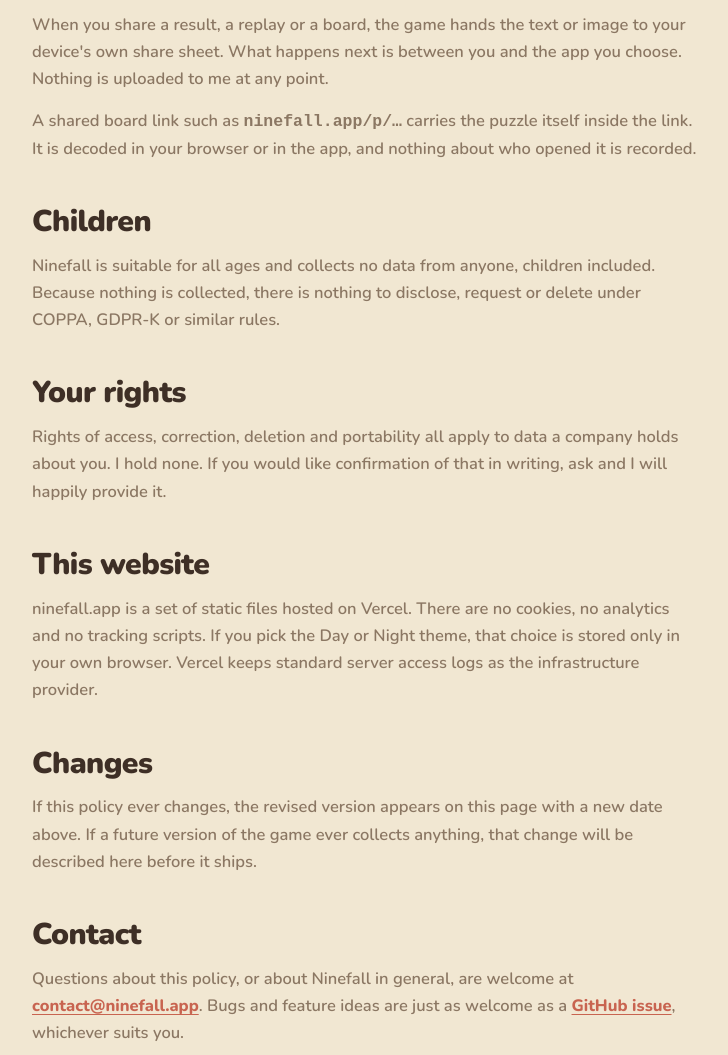
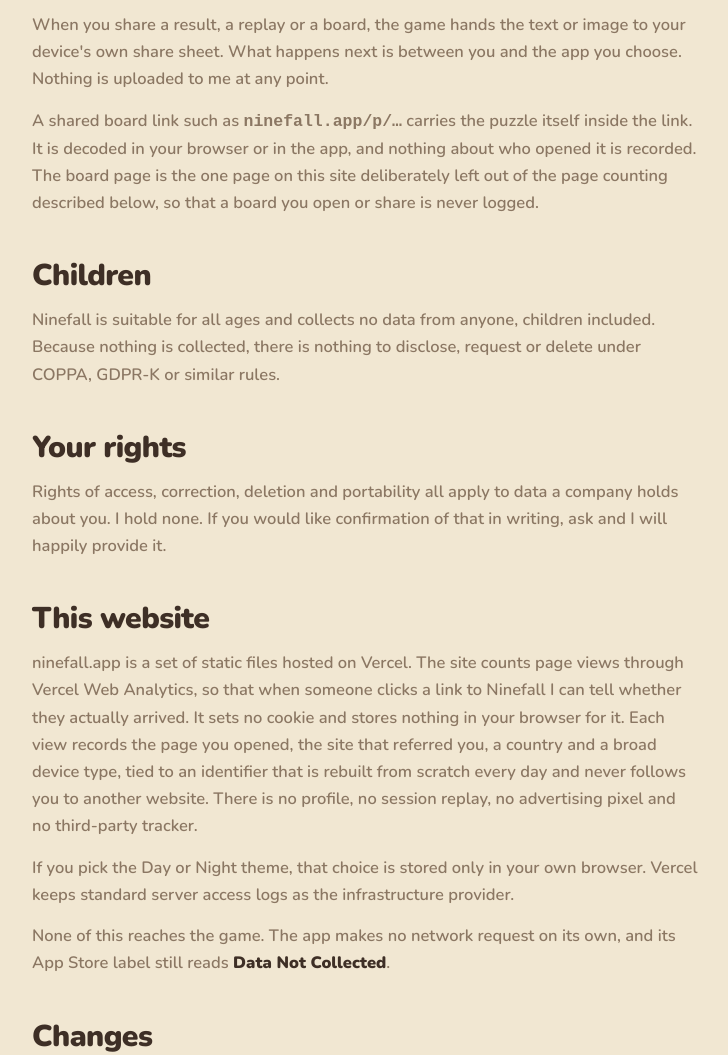
Before and after one commit to Fox1304/ninefall-site, a plain HTML site: page privacy.html in a window 1280 px wide. Shown: the part 1437-2492 px from the top of the page, without its empty margins (275-1003 px from the left). Drawn offline with nearby package versions, Linux system fonts and the light colour scheme.

Commit message:
Count page views so the TikTok funnel has a middle
App Store Connect campaign tokens already say how many installs each creative
produced, but nothing said how many people reached /tiktok in the first place.
That left the two failure modes indistinguishable: an ad nobody taps and a
landing page everybody bounces off look identical from the store side.

Vercel Web Analytics fills that in. The script is served first-party from
/_vercel/insights, so the TikTok in-app browser and ad blockers leave it alone,
unlike a third-party tag.

play.html is deliberately excluded. It is the destination of the /p/<code>
rewrite, the board code rides in the URL, and counting it would both log every
shared board and bury the dashboard under thousands of single-view paths.

The privacy page said there were no analytics, so it is rewritten to say what
actually happens now: cookieless, no persistent identifier, no profile, and the
board page exempt. The claims about the game are untouched and still true; the
App Store and Play declarations describe the app, not the website, and do not
change.

Co-Authored-By: Claude Opus 5 <noreply@anthropic.com>

```diff
--- a/privacy.html
+++ b/privacy.html
@@ -4,7 +4,7 @@
 <meta charset="utf-8">
 <meta name="viewport" content="width=device-width,initial-scale=1">
 <title>Privacy — Ninefall</title>
-<meta name="description" content="Ninefall collects no data at all. No analytics, no crash reports, no account, no advertising identifier, no tracking of any kind.">
+<meta name="description" content="The Ninefall game collects no data at all: no account, no crash reports, no advertising identifier, no tracking. The website counts anonymous page views.">
 <link rel="canonical" href="https://ninefall.app/privacy">
 <meta name="theme-color" content="#F1E7D2" media="(prefers-color-scheme: light)">
 <meta name="theme-color" content="#211A13" media="(prefers-color-scheme: dark)">
@@ -17,6 +17,9 @@
 <link rel="stylesheet" href="https://fonts.googleapis.com/css2?family=Nunito:wght@400..900&display=swap">
 <script>document.documentElement.classList.add('js')</script>
 <link rel="stylesheet" href="/assets/site.css">
+<!-- Cookieless page counts, no persistent id. First-party path, so the TikTok
+     in-app browser and ad blockers do not strip it. See /privacy. -->
+<script defer src="/_vercel/insights/script.js"></script>
 </head>
 <body>
 
@@ -42,7 +45,7 @@
   <div class="wrap prose">
     <p class="eyebrow">Privacy</p>
     <h1 class="h2">Ninefall collects nothing.</h1>
-    <p class="updated soft" style="margin-top:14px">Last updated 8 September 2026</p>
+    <p class="updated soft" style="margin-top:14px">Last updated 12 September 2026</p>
 
     <div class="panel" style="margin-top:28px">
       <p style="color:var(--ink); font-size:17.5px"><strong>The short version.</strong>
@@ -88,7 +91,9 @@
       choose. Nothing is uploaded to me at any point.</p>
     <p>A shared board link such as <code>ninefall.app/p/&hellip;</code> carries the puzzle
       itself inside the link. It is decoded in your browser or in the app, and nothing
-      about who opened it is recorded.</p>
+      about who opened it is recorded. The board page is the one page on this site
+      deliberately left out of the page counting described below, so that a board
+      you open or share is never logged.</p>
 
     <h2>Children</h2>
     <p>Ninefall is suitable for all ages and collects no data from anyone, children
@@ -101,10 +106,17 @@
       ask and I will happily provide it.</p>
 
     <h2>This website</h2>
-    <p>ninefall.app is a set of static files hosted on Vercel. There are no cookies, no
-      analytics and no tracking scripts. If you pick the Day or Night theme, that choice
-      is stored only in your own browser. Vercel keeps standard server access logs as the
-      infrastructure provider.</p>
+    <p>ninefall.app is a set of static files hosted on Vercel. The site counts page views
+      through Vercel Web Analytics, so that when someone clicks a link to Ninefall I can
+      tell whether they actually arrived. It sets no cookie and stores nothing in your
+      browser for it. Each view records the page you opened, the site that referred you,
+      a country and a broad device type, tied to an identifier that is rebuilt from
+      scratch every day and never follows you to another website. There is no profile, no
+      session replay, no advertising pixel and no third-party tracker.</p>
+    <p>If you pick the Day or Night theme, that choice is stored only in your own browser.
+      Vercel keeps standard server access logs as the infrastructure provider.</p>
+    <p>None of this reaches the game. The app makes no network request on its own, and its
+      App Store label still reads <strong>Data Not Collected</strong>.</p>
 
     <h2>Changes</h2>
     <p>If this policy ever changes, the revised version appears on this page with a new
```
Also changed, not shown: 404.html (+3 -0 lines), beta.html (+3 -0 lines), index.html (+3 -0 lines), play.html (+4 -0 lines), press.html (+3 -0 lines), support.html (+3 -0 lines), tiktok.html (+3 -0 lines).
